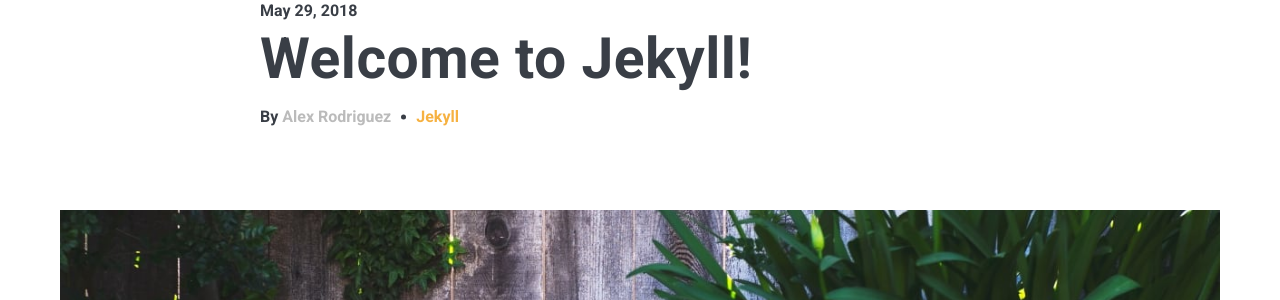
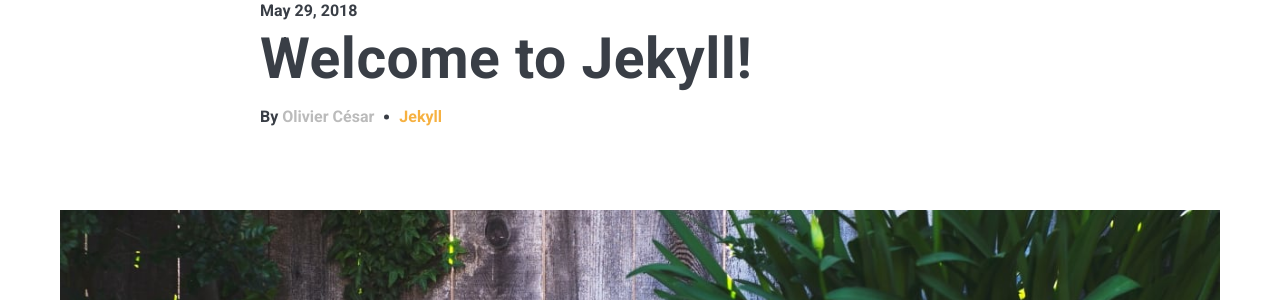
Before and after one commit to AnticOwl/anticowl.github.io, a Jekyll site: the page built from _posts/2018-05-29-welcome-to-jekyll.markdown, in a window 1280 px wide and 900 px high. Shown: the part 183-483 px from the top of the window. Built offline with Jekyll 4.4.1, drawn with Linux system fonts in a browser that asks for light colours; nearby versions of some CDN libraries.

Commit message:
Update settings.yml

```diff
--- a/_data/settings.yml
+++ b/_data/settings.yml
@@ -8,7 +8,7 @@ description: Zolan is modern minimal theme for Jekyll
 #-------------------------------
 # Author Settings
 author:
-  name: Alex Rodriguez
+  name: Olivier César
   image: 01.jpg
   say-hello: Hello, I’m <strong>Alex Rodriguez</strong>
   bio: Designs, talks, and writes about <strong>web</strong>, <strong>ethics</strong>, <strong>privacy</strong>, and dev. I share design tutorials, free resources and inspiration. Loves <a href="#">music</a> & riding his bicycle.
```
